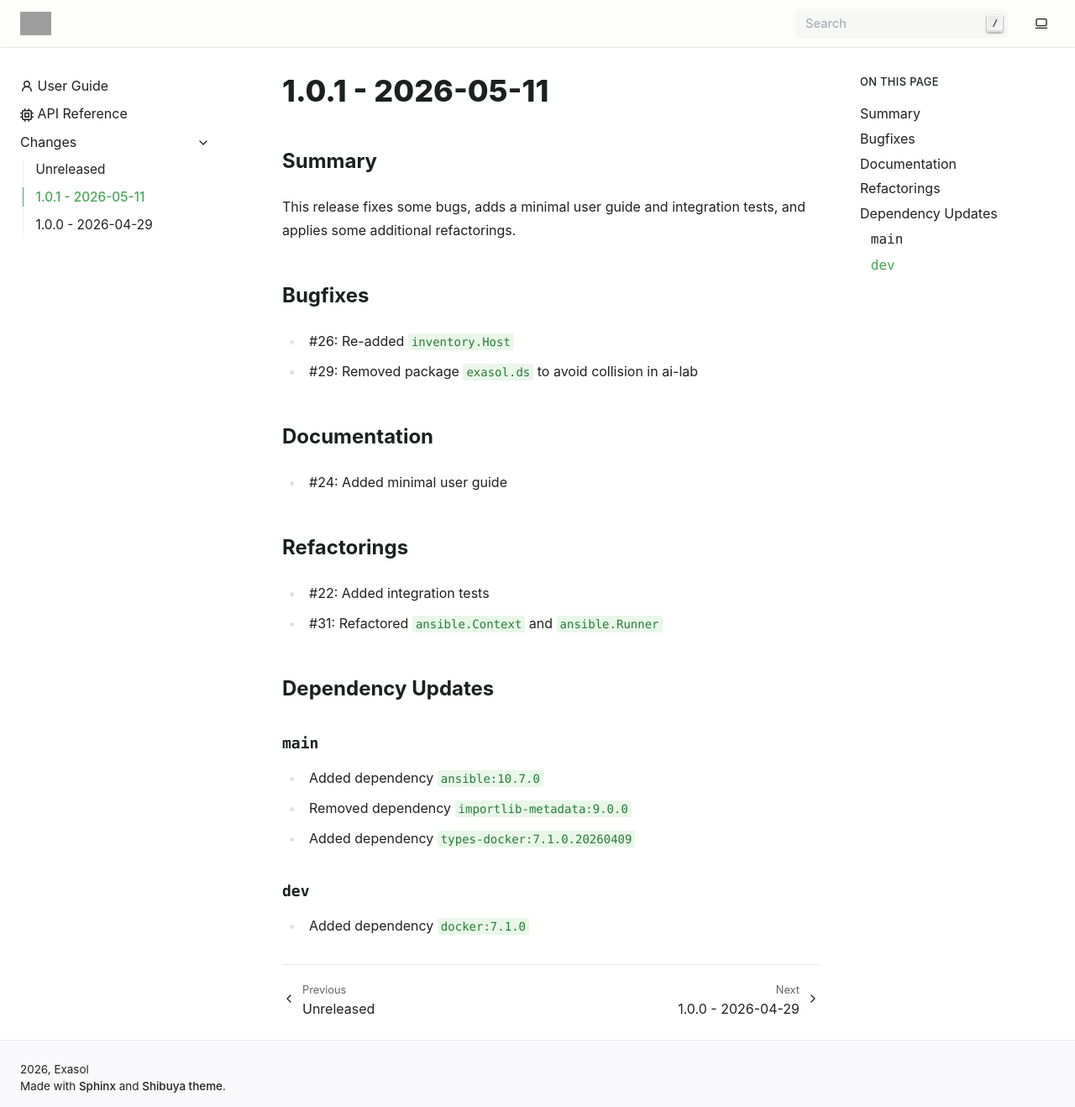
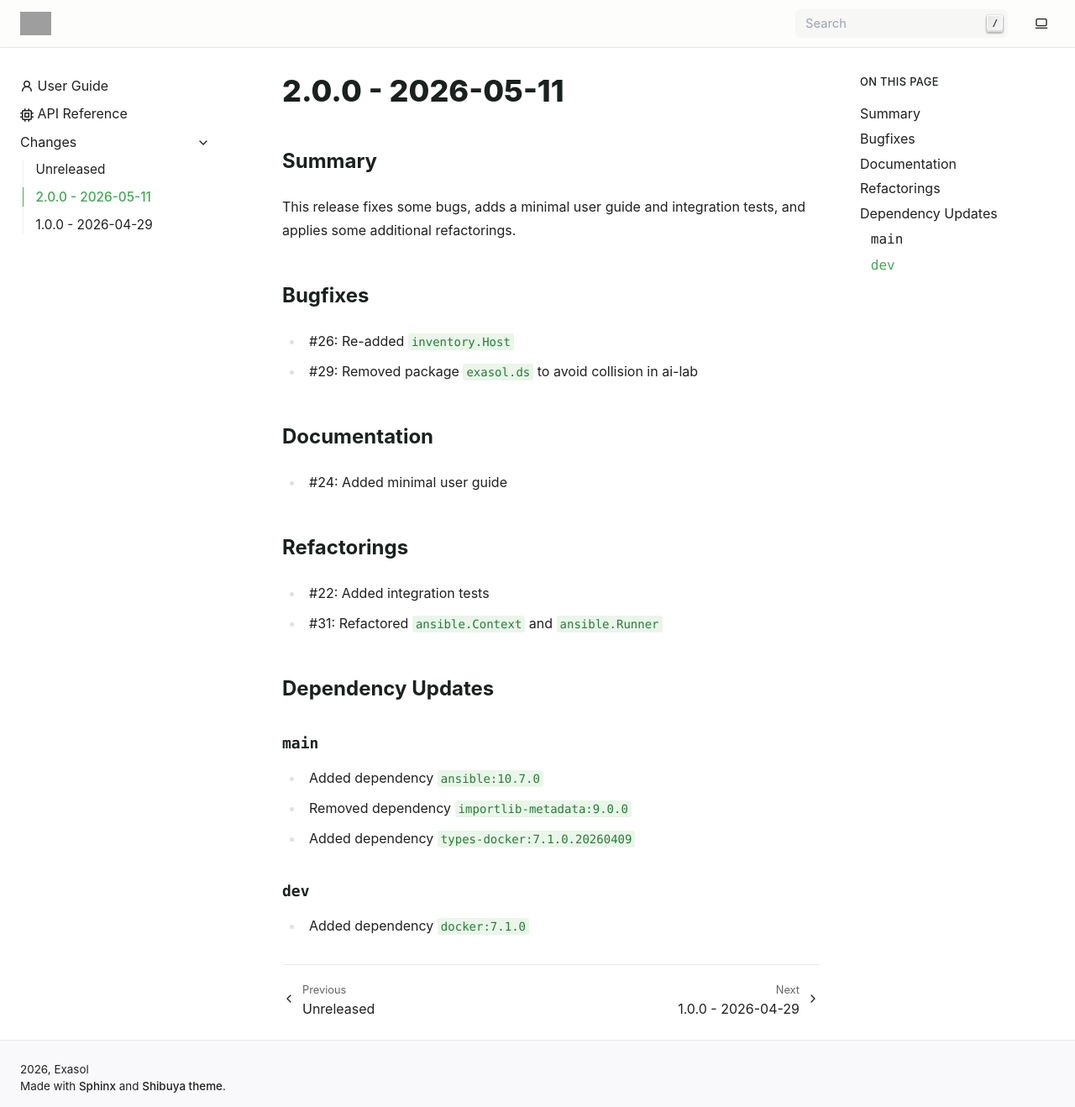
Before and after one commit to exasol/ansible-runner-wrapper, a Sphinx documentation site: the page built from doc/changes/changes_2.0.0.md, in a window 1280 px wide and 1318 px high. Shown: the whole window at 84% size. Built offline with Sphinx 7.4.7, drawn with Linux system fonts in a browser that asks for light colours; pages that are not in the unit, such as notebooks, are missing from menus; grey boxes are pictures that could not be loaded.

Commit message:
Prepare release 2.0.0

```diff
--- a/doc/changes/changes_1.0.1.md
+++ b/doc/changes/changes_2.0.0.md
@@ -1,4 +1,4 @@
-# 1.0.1 - 2026-05-11
+# 2.0.0 - 2026-05-11
 
 ## Summary
 
--- a/exasol/ansible/version.py
+++ b/exasol/ansible/version.py
@@ -8,8 +8,8 @@
 `poetry version X.Y.Z`.
 """
 
-MAJOR = 1
+MAJOR = 2
 MINOR = 0
-PATCH = 1
+PATCH = 0
 VERSION = f"{MAJOR}.{MINOR}.{PATCH}"
 __version__ = VERSION
--- a/pyproject.toml
+++ b/pyproject.toml
@@ -1,6 +1,6 @@
 [project]
 name = "exasol-ansible-runner-wrapper"
-version = "1.0.1"
+version = "2.0.0"
 description = "Python wrapper for running Ansible"
 authors = [
     {name = "Mykhailo Skliar", email = "mykhailo.skliar@exasol.com"},
```
Also changed, not shown: doc/changes/changelog.md (+2 -2 lines).
